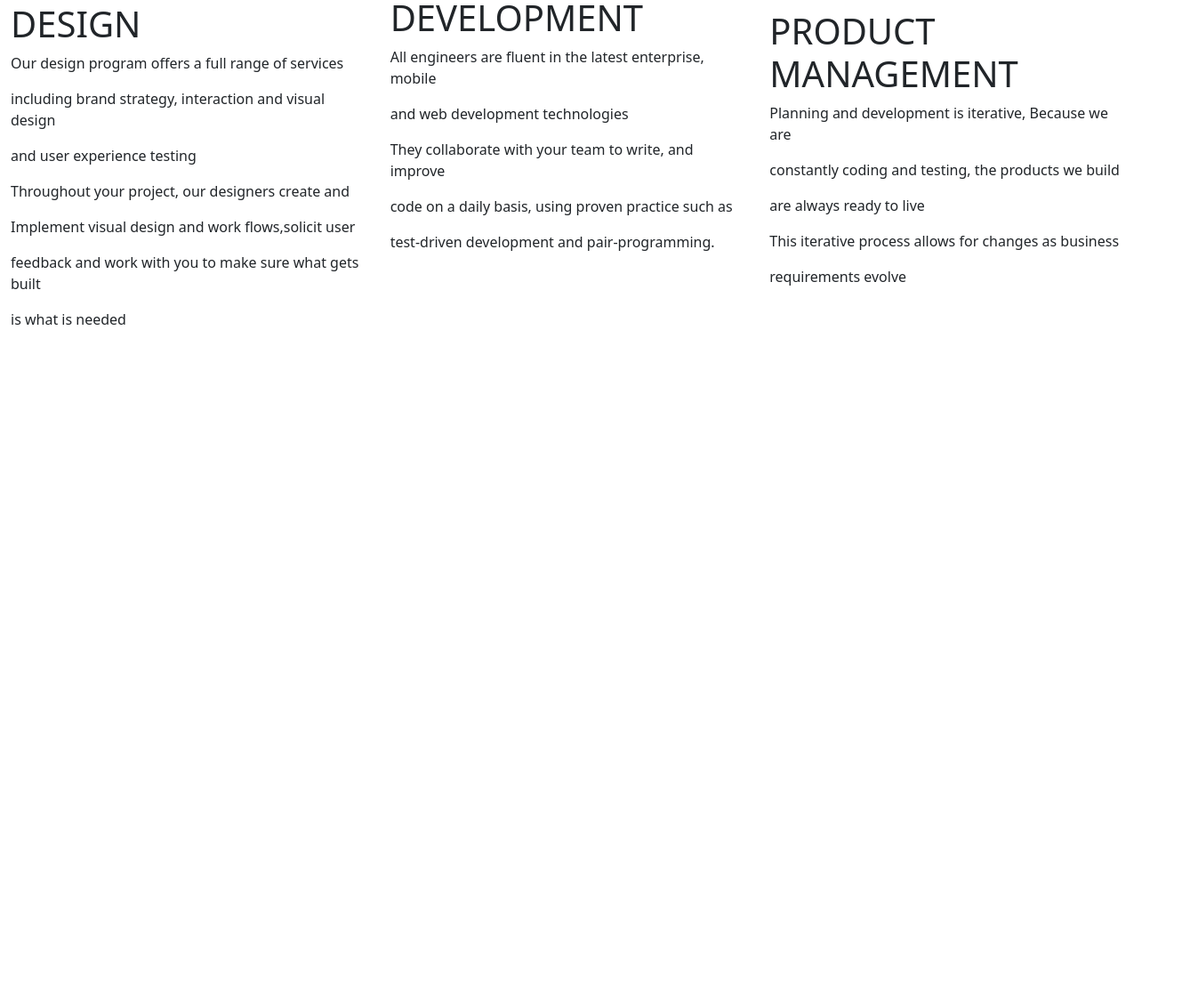
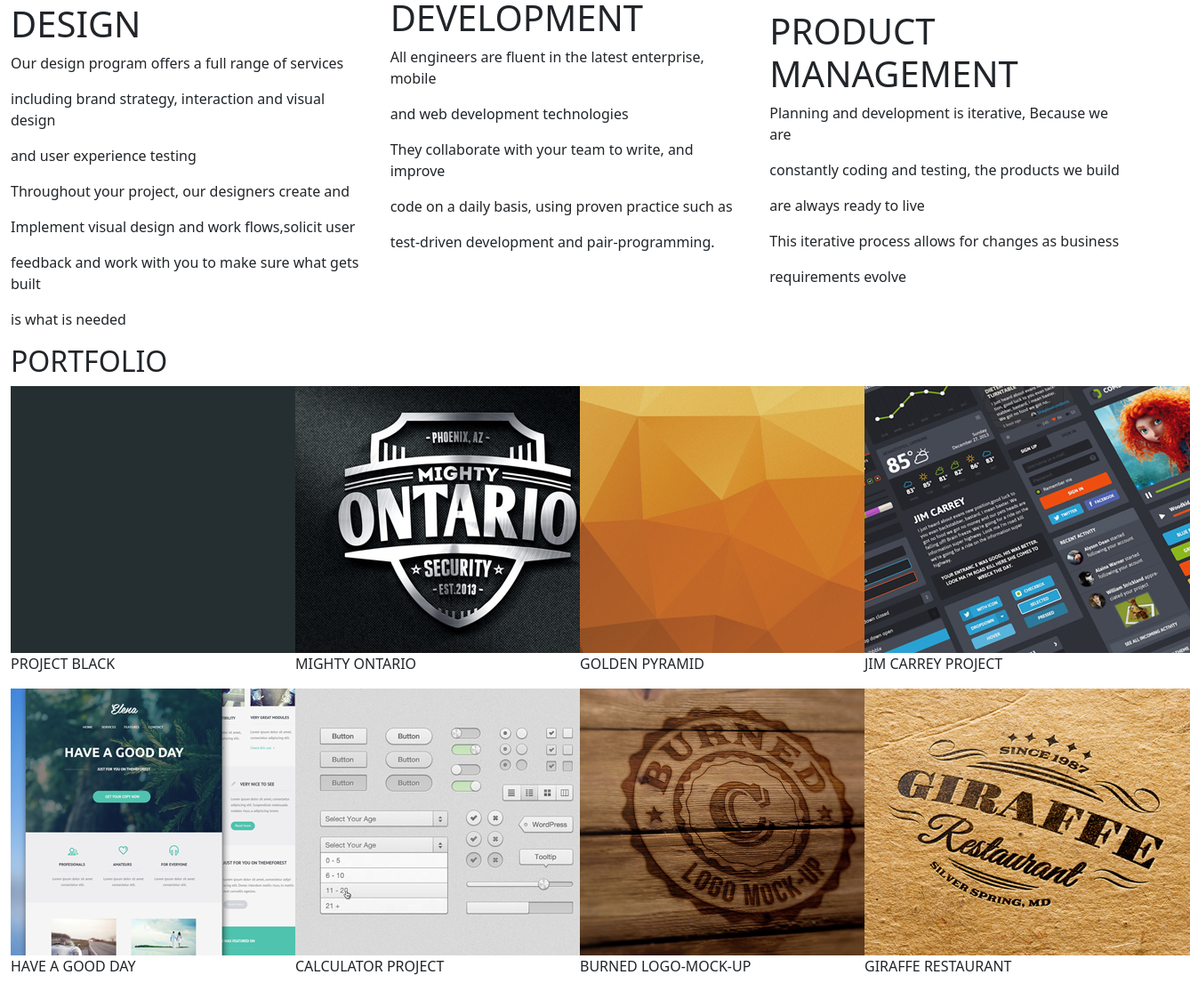
Before and after one commit to Denis-leparteleg/Delani-Studios, a plain HTML site: page index.html in a window 1280 px wide. Shown: the part 912-2026 px from the top of the page at 89% size, 1338 px wide, since content can reach past the window. Before the commit the page ends 1299 px from the top, so only its background shows below. Drawn offline with nearby package versions, Linux system fonts and the light colour scheme.

Commit message:
add portfolio section

```diff
--- a/index.html
+++ b/index.html
@@ -37,7 +37,7 @@
         <!-- ====== Landing section end ====== -->
 
         <!-- ====== About section start ====== -->
-        <div class="about">
+        <div id="about">
             <h2>ABOUT US</h2>
             <p>When you work with us,you are part of committed collaborators. All aspects of our software development process
               are integrated, interactive</p>
@@ -49,7 +49,7 @@
         <!-- ====== About section end ====== -->
 
         <!-- ====== Services section start ====== -->
-        <div class="services">
+        <div id="services">
             <h2>SERVICES</h2>
             <p>Before we sign a contract or write a line of code our team will spend the necessary time to understand your
               product vision.</p>
@@ -57,6 +57,7 @@
             <p>based on your requirements, we provide a complete offering or just the pieces you need.</p>
         </div>
         <!-- ====== Services section end ====== -->
+
         <!-- ====== What we do section start ====== -->
         <div id="whatwedo">
             <h2>WHAT WE DO</h2>
@@ -111,6 +112,57 @@
           </div>
         <!-- ====== What we do section end ====== -->
 
+        <!-- ====== Portfolio section start ====== -->
+        <div class="portfolio">
+            <h2>PORTFOLIO</h2>
+            <div class="row" id="portfolio">
+              <div class="col-md-3" id="work4">
+                <img src="assets/portfolio/work4.jpg" alt="work4">
+                <p id="overlay1" class="text">PROJECT BLACK</p>
+
+              </div>
+              <div class="col-md-3" id="work3">
+                <img src="assets/portfolio/work3.jpg" alt="work3">
+                <p id="overlay2" class="text">MIGHTY ONTARIO</p>
+
+              </div>
+              <div class="col-md-3" id="work2">
+                <img src="assets/portfolio/work2.jpg" alt="work2">
+                <p id="overlay3" class="text">GOLDEN PYRAMID</p>
+
+              </div>
+              <div class="col-md-3" id="work1">
+                <img src="assets/portfolio/work1.jpg" alt="work1">
+                <p id="overlay4" class="text">JIM CARREY PROJECT</p>
+
+              </div>
+            </div>
+            <div class="row" id="portfolio">
+              <div class="col-md-3" id="work5">
+                <img src="assets/portfolio/work5.jpg" alt="work5">
+                <p id="overlay5" class="text">HAVE A GOOD DAY</p>
+
+              </div>
+              <div class="col-md-3" id="work6">
+                <img src="assets/portfolio/work6.jpg" alt="work6">
+                <p id="overlay6" class="text">CALCULATOR PROJECT</p>
+
+              </div>
+              <div class="col-md-3" id="work7">
+                <img src="assets/portfolio/work7.jpg" alt="work7">
+                <p id="overlay7" class="text">BURNED LOGO-MOCK-UP</p>
+
+              </div>
+              <div class="col-md-3" id="work8">
+                <img src="assets/portfolio/work8.jpg" alt="work8">
+                <p id="overlay8" class="text">GIRAFFE RESTAURANT</p>
+
+              </div>
+            </div>
+
+          </div>
+        <!-- ====== Portfolio section end ====== -->
+
 
 
     </div>
```
